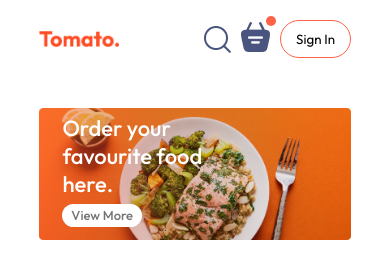
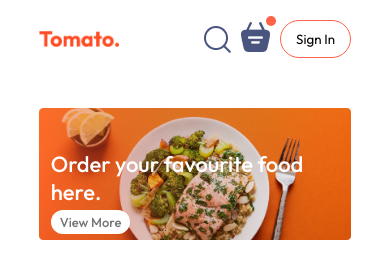
Before and after one commit to md-suhag/food-del, a React (Vite) app in the folder frontend/: page / in a window 390 px wide. Shown: the top 278 px of the page. Built offline with nearby package versions, Linux system fonts and the light colour scheme.

Commit message:
header and asset fixed

```diff
--- a/frontend/src/components/Header/Header.css
+++ b/frontend/src/components/Header/Header.css
@@ -40,4 +40,10 @@
   .header-contents p {
     display: none;
   }
+  .header-contents {
+    gap: 1.1vw;
+    max-width: 90%;
+    bottom: 5%;
+    left: 3vw;
+  }
 }
```
Also changed, not shown: frontend/src/assets/assets.js (+33 -33 lines).
